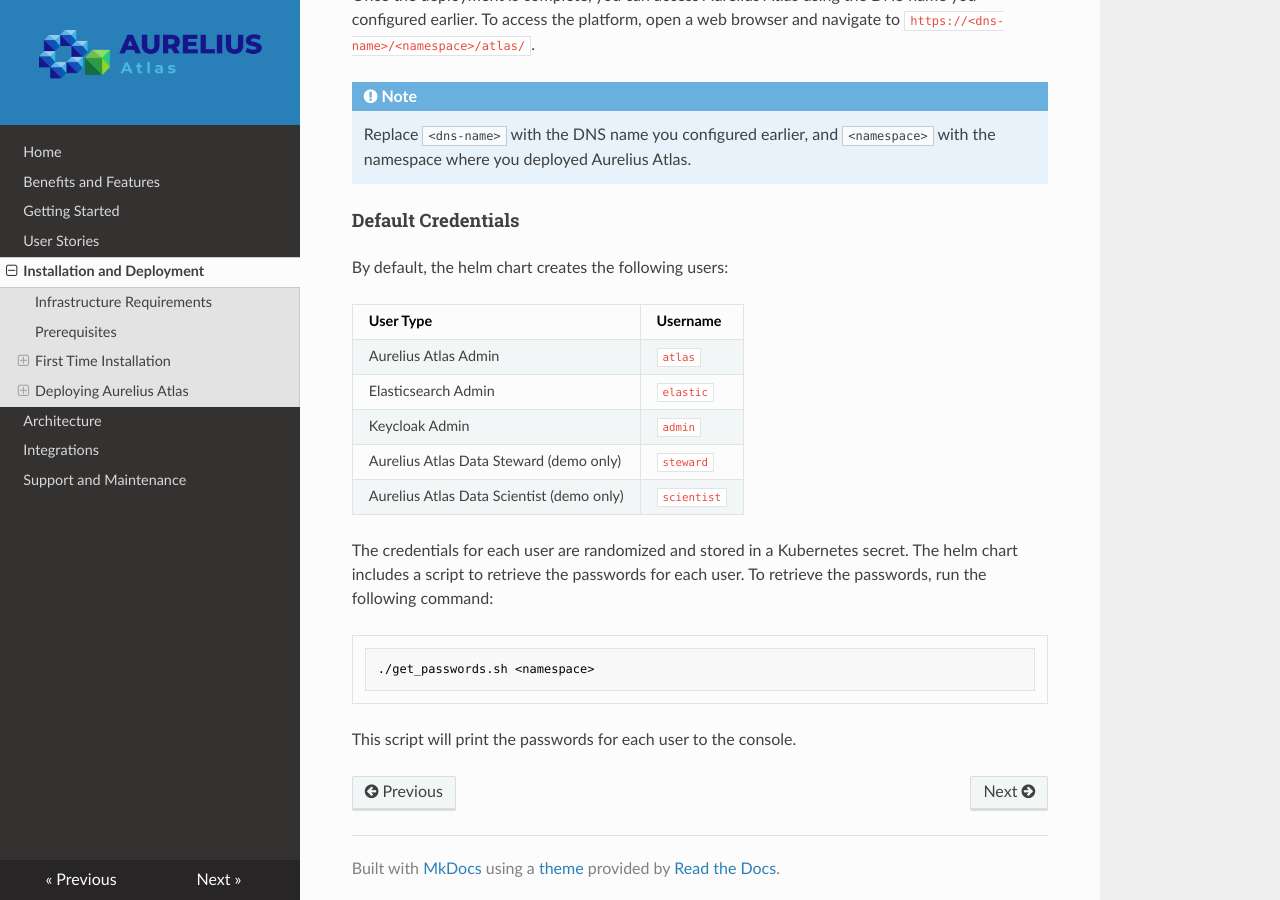
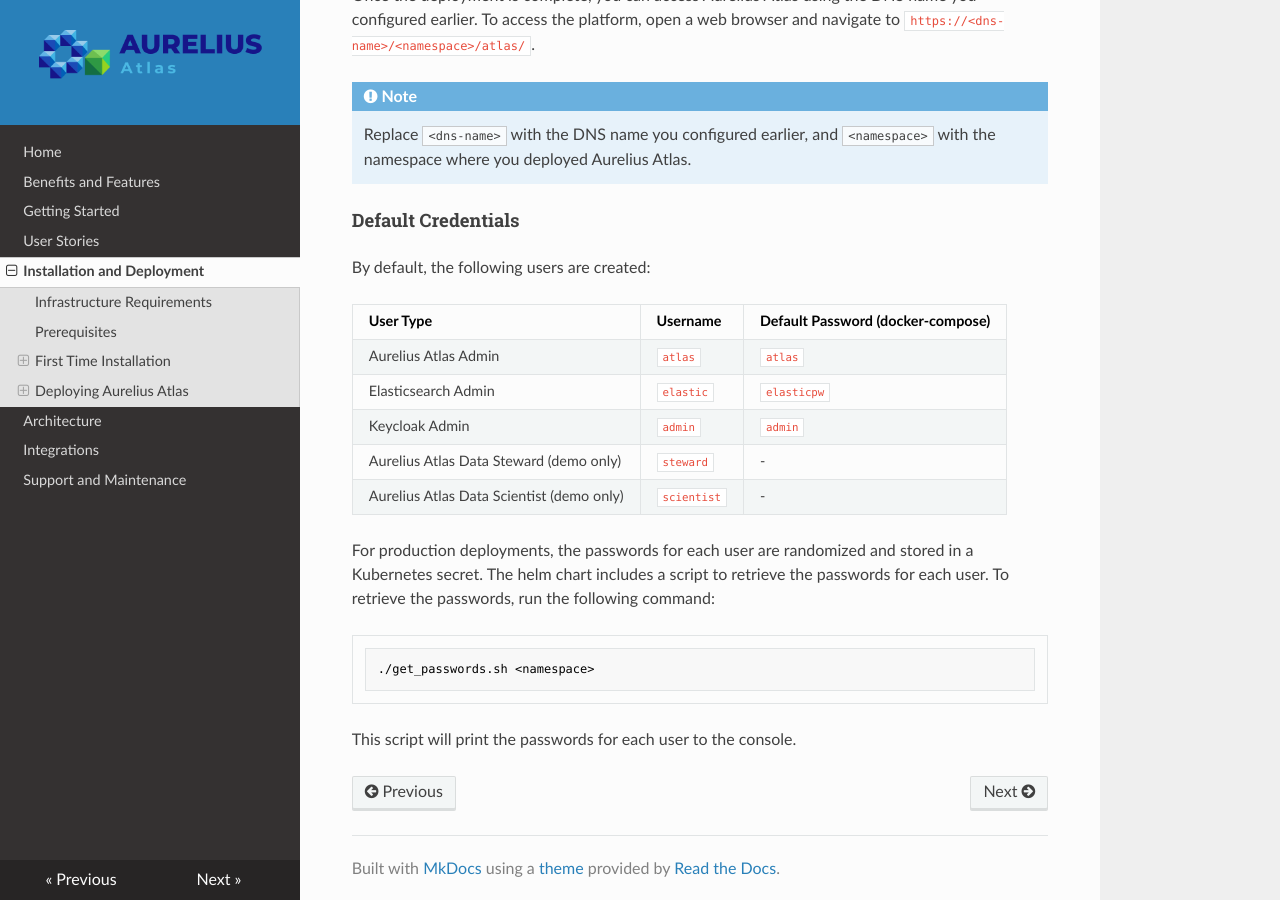
Before and after one commit to aureliusenterprise/aurelius-atlas-documentation, an MkDocs documentation site: the page built from docs/installation-and-deployment.md, in a window 1280 px wide and 900 px high, scrolled down 6748 px. Built offline with MkDocs 1.6.1, drawn with Linux system fonts in a browser that asks for light colours; nearby versions of some CDN libraries.

Commit message:
add default passwords for docker-compose

````diff
--- a/docs/installation-and-deployment.md
+++ b/docs/installation-and-deployment.md
@@ -346,18 +346,19 @@
 
 #### Default Credentials
 
-By default, the helm chart creates the following users:
+By default, the following users are created:
 
-| User Type                                 | Username    |
-| ----------------------------------------- | ----------- |
-| Aurelius Atlas Admin                      | `atlas`     |
-| Elasticsearch Admin                       | `elastic`   |
-| Keycloak Admin                            | `admin`     |
-| Aurelius Atlas Data Steward (demo only)   | `steward`   |
-| Aurelius Atlas Data Scientist (demo only) | `scientist` |
+| User Type                                 | Username    | Default Password (docker-compose) |
+| ----------------------------------------- | ----------- | --------------------------------- |
+| Aurelius Atlas Admin                      | `atlas`     | `atlas`                           |
+| Elasticsearch Admin                       | `elastic`   | `elasticpw`                       |
+| Keycloak Admin                            | `admin`     | `admin`                           |
+| Aurelius Atlas Data Steward (demo only)   | `steward`   | -                                 |
+| Aurelius Atlas Data Scientist (demo only) | `scientist` | -                                 |
 
-The credentials for each user are randomized and stored in a Kubernetes secret. The helm chart includes a script
-to retrieve the passwords for each user. To retrieve the passwords, run the following command:
+For production deployments, the passwords for each user are randomized and stored in a Kubernetes secret. The
+helm chart includes a script to retrieve the passwords for each user. To retrieve the passwords, run the following
+command:
 
 ```bash
 ./get_passwords.sh <namespace>
````
Also changed, not shown: 1 other file.
